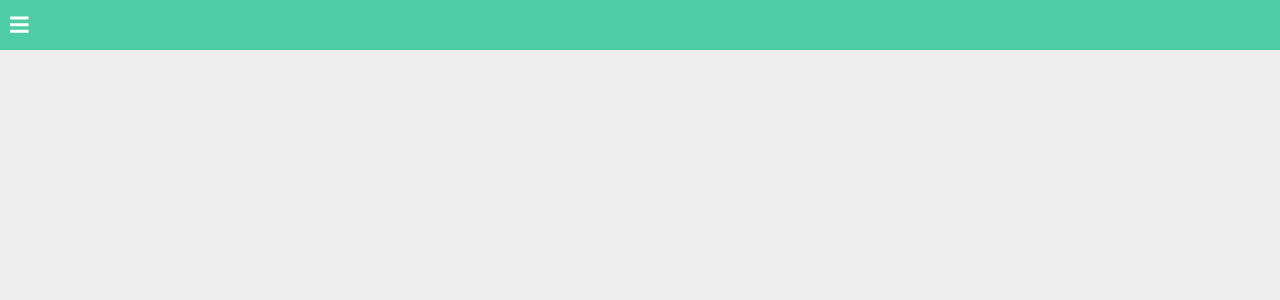
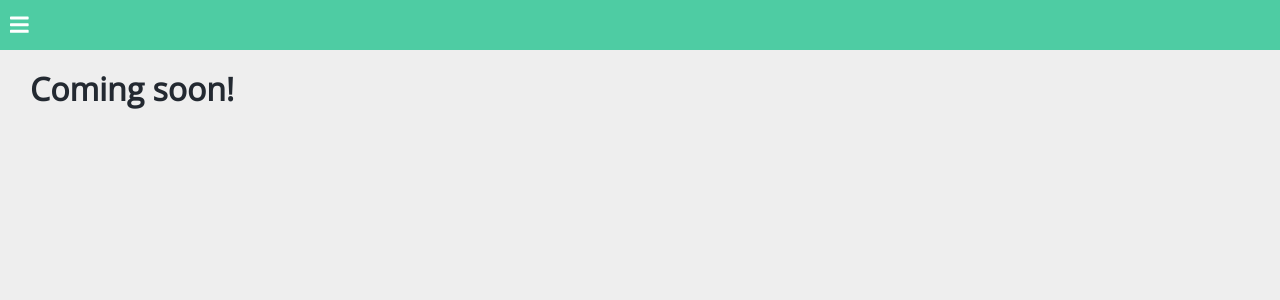
Before and after one commit to AlexSwensen/daisydash, a Next.js app: page / in a window 1280 px wide. Shown: the top 300 px of the page. Built offline with nearby package versions, Linux system fonts and the light colour scheme.

Commit message:
add frame content

```diff
--- a/src/components/frame/frame.module.scss
+++ b/src/components/frame/frame.module.scss
@@ -3,4 +3,7 @@
     background-color: $white;
     color: $black;
     height: 100vh;
+    .frameContent {
+        margin-left: 30px;
+    }
 }
--- a/src/components/frame/frame.tsx
+++ b/src/components/frame/frame.tsx
@@ -4,6 +4,11 @@ export default function Frame() {
     return (
     <div className={styles.frameContainer}>
         <Navbar></Navbar>
+        <div className={styles.frameContent}>
+
+            <h1>Coming soon!</h1>
+        </div>
+
     </div>
     )
 }
```
